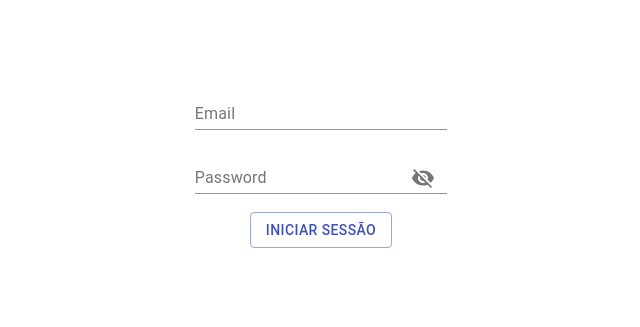
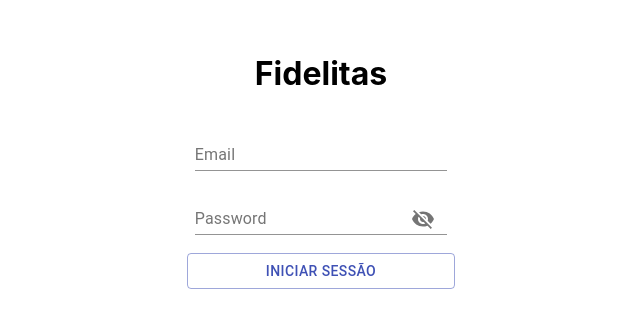
Before and after one commit to 1729patrick/reactjs-fidelitas, a React (Create React App) app: page / in a window 1280 px wide. Shown: the part 239-566 px from the top of the page, without its empty margins (319-959 px from the left). Built offline with nearby package versions, Linux system fonts and the light colour scheme.

Commit message:
Title in login

```diff
--- a/src/views/LoginView/index.tsx
+++ b/src/views/LoginView/index.tsx
@@ -64,17 +64,19 @@ const LoginView = () => {
   };
 
   return (
-    <div style={{ height: '100vh' }}>
+    <div
+      style={{
+        height: '100vh',
+        display: 'flex',
+        flexDirection: 'column',
+        alignItems: 'center',
+        justifyContent: 'center',
+        alignContent: 'center',
+      }}>
+      <h1 style={{ textAlign: 'center' }}>Fidelitas</h1>
       <form
-        style={{
-          height: '100%',
-          display: 'flex',
-          flexDirection: 'column',
-          alignItems: 'center',
-          justifyContent: 'center',
-          alignContent: 'center',
-        }}
-        onSubmit={onSubmit}>
+        onSubmit={onSubmit}
+        style={{ display: 'flex', flexDirection: 'column' }}>
         <TextField
           id="filled-password-input"
           label="Email"
```
